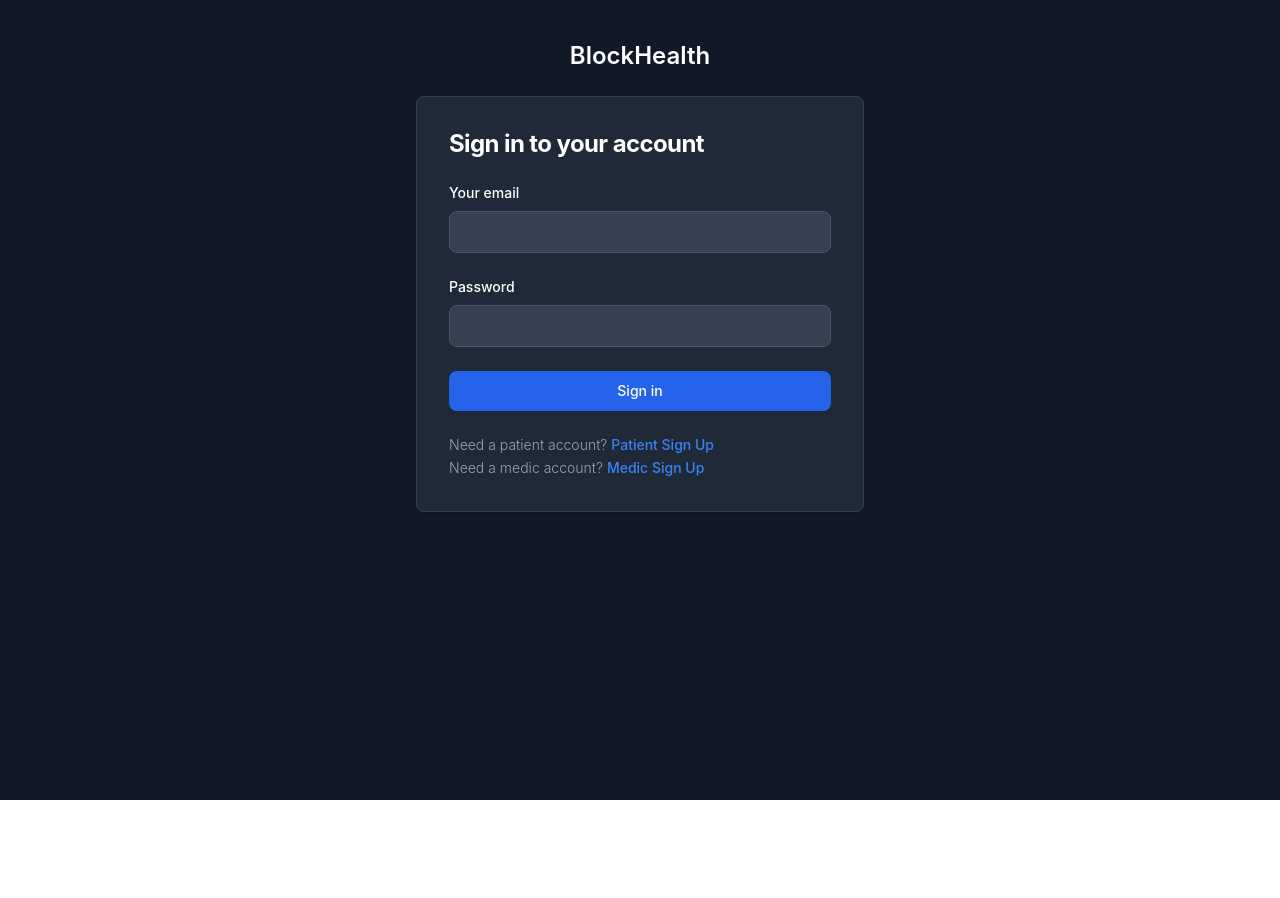
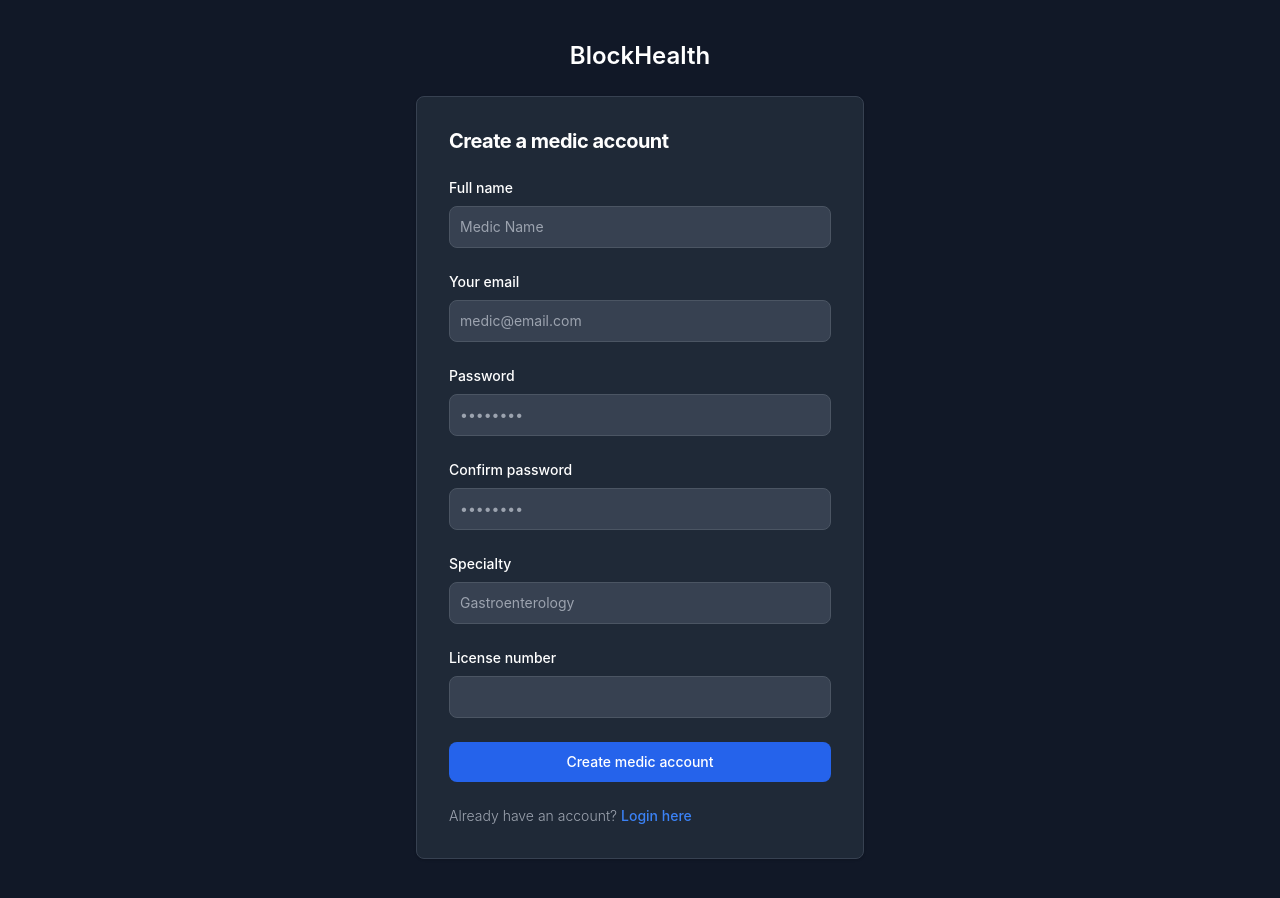
Before and after one commit to lucian606/BlockHealth-Frontend, a React (Create React App) app: page /medic-signup in a window 1280 px wide. Before the commit the page ends 800 px from the top, so only its background shows below. Built offline with nearby package versions, Linux system fonts and the light colour scheme.

Commit message:
Add routes

```diff
--- a/package.json
+++ b/package.json
@@ -15,6 +15,7 @@
     "postcss": "^8.4.35",
     "react": "^18.2.0",
     "react-dom": "^18.2.0",
+    "react-router-dom": "^6.22.2",
     "react-scripts": "5.0.1",
     "tailwindcss": "^3.4.1",
     "typescript": "^4.9.5",
--- a/src/App.tsx
+++ b/src/App.tsx
@@ -2,11 +2,19 @@ import React from "react";
 import PatientRegisterPage from "./pages/PatientRegisterPage";
 import MedicRegisterPage from "./pages/MedicRegisterPage";
 import LoginPage from "./pages/LoginPage";
+import { Routes, Route } from "react-router-dom";
 
 function App() {
 	return (
 		<div>
-			<LoginPage />
+			<Routes>
+				<Route
+					path="/patient-signup"
+					element={<PatientRegisterPage />}
+				/>
+				<Route path="/medic-signup" element={<MedicRegisterPage />} />
+				<Route path="/" element={<LoginPage />} />
+			</Routes>
 		</div>
 	);
 }
--- a/src/index.tsx
+++ b/src/index.tsx
@@ -1,13 +1,16 @@
-import React from 'react';
-import ReactDOM from 'react-dom/client';
-import App from './App';
-import './index.css';
+import React from "react";
+import ReactDOM from "react-dom/client";
+import App from "./App";
+import "./index.css";
+import { BrowserRouter } from "react-router-dom";
 
 const root = ReactDOM.createRoot(
-  document.getElementById('root') as HTMLElement
+	document.getElementById("root") as HTMLElement
 );
 root.render(
-  <React.StrictMode>
-    <App />
-  </React.StrictMode>
+	<React.StrictMode>
+		<BrowserRouter>
+			<App />
+		</BrowserRouter>
+	</React.StrictMode>
 );
--- a/src/pages/LoginPage.tsx
+++ b/src/pages/LoginPage.tsx
@@ -1,6 +1,7 @@
 import { useRef } from "react";
 import { loginUrl } from "../utils";
 import axios from "axios";
+import { Link } from "react-router-dom";
 
 export default function LoginPage() {
 	const emailRef = useRef<HTMLInputElement>(null);
@@ -82,15 +83,21 @@ export default function LoginPage() {
 							</button>
 							<p className="text-sm font-light text-gray-400">
 								Need a patient account?{" "}
-								<span className="font-medium text-primary-500 hover:underline">
+								<Link
+									className="font-medium text-primary-500 hover:underline"
+									to="/patient-signup"
+								>
 									Patient Sign Up
-								</span>
+								</Link>
 							</p>
 							<span className="text-sm font-light text-gray-400">
 								Need a medic account?{" "}
-								<span className="font-medium text-primary-500 hover:underline">
+								<Link
+									className="font-medium text-primary-500 hover:underline"
+									to="/medic-signup"
+								>
 									Medic Sign Up
-								</span>
+								</Link>
 							</span>
 						</form>
 					</div>
--- a/src/pages/MedicRegisterPage.tsx
+++ b/src/pages/MedicRegisterPage.tsx
@@ -1,6 +1,7 @@
 import { useRef } from "react";
 import { registerUrl } from "../utils";
 import axios from "axios";
+import { Link } from "react-router-dom";
 
 export default function MedicRegisterPage() {
 	const nameRef = useRef<HTMLInputElement>(null);
@@ -172,9 +173,12 @@ export default function MedicRegisterPage() {
 							</button>
 							<p className="text-sm font-light text-gray-400">
 								Already have an account?{" "}
-								<p className="font-medium text-primary-500 hover:underline">
+								<Link
+									className="font-medium text-primary-500 hover:underline"
+									to="/"
+								>
 									Login here
-								</p>
+								</Link>
 							</p>
 						</form>
 					</div>
--- a/src/pages/PatientRegisterPage.tsx
+++ b/src/pages/PatientRegisterPage.tsx
@@ -1,6 +1,7 @@
 import { useRef } from "react";
 import { registerUrl } from "../utils";
 import axios from "axios";
+import { Link } from "react-router-dom";
 
 export default function PatientRegisterPage() {
 	const nameRef = useRef<HTMLInputElement>(null);
@@ -26,7 +27,7 @@ export default function PatientRegisterPage() {
 			displayName,
 			email,
 			password,
-			role
+			role,
 		};
 
 		console.log(newPatientData);
@@ -133,9 +134,12 @@ export default function PatientRegisterPage() {
 							</button>
 							<p className="text-sm font-light text-gray-400">
 								Already have an account?{" "}
-								<p className="font-medium text-primary-500 hover:underline">
+								<Link
+									className="font-medium text-primary-500 hover:underline"
+									to="/"
+								>
 									Login here
-								</p>
+								</Link>
 							</p>
 						</form>
 					</div>
```
Also changed, not shown: 1 other file (tests, documents, lock files or other folders). Lines whose indentation alone changed are shown as unchanged.
